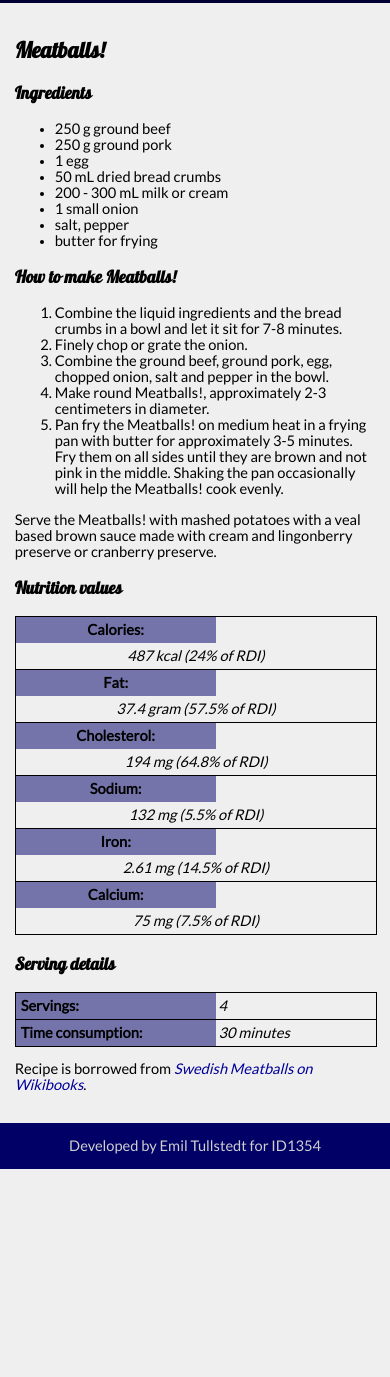
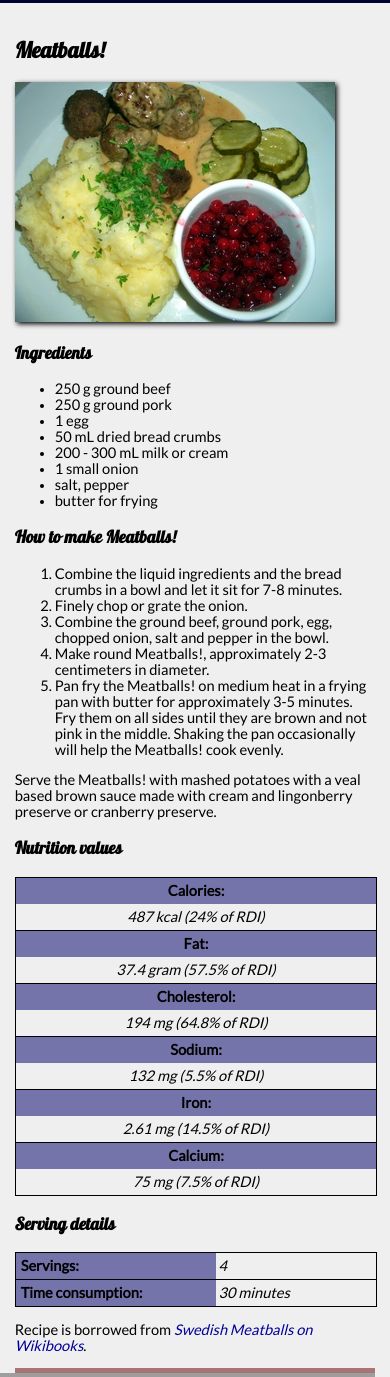
Before and after one commit to sakjur/tasty-recipes-kth, a PHP site: page /meatballs.html in a window 390 px wide. Shown: the part 190-1567 px from the top of the page. Before the commit the page ends 1359 px from the top, so only its background shows below. Run offline with PHP 8.4, Linux system fonts and the light colour scheme; grey boxes are pictures that could not be loaded.

Commit message:
Meatballs updated

```diff
--- a/p1/css/main.css
+++ b/p1/css/main.css
@@ -172,6 +172,58 @@ nav a:hover
     background: #7474AA;
 }
 
+.food-image
+{
+    box-shadow: 2px 2px 5px #000000;
+    float:right;
+}
+
+.comment
+{
+    display: block;
+    margin: 5px 0;
+    background: #ceffce;
+}
+
+#comment-box:nth-child(even) .comment
+{
+    background: #ffcece;
+}
+
+#comment-box:nth-child(even) .comment-meta
+{
+    background: #AA7474;
+}
+
+.comment .comment-meta
+{
+    display: table-cell;
+    width: 190px;
+    padding: 5px;
+    background: #74AA74;
+}
+
+.comment .comment-meta img
+{
+    float: right;
+}
+
+.comment .comment-text
+{
+    display: table-cell;
+    width: 480px;
+}
+
+.comment .comment-meta .name
+{
+    display: block;
+}
+
+.comment .comment-meta .date
+{
+    display: block;
+}
+
 @media (min-width: 1200px)
 {
     #container
@@ -203,6 +255,21 @@ nav a:hover
         display: table-cell;
         width: 520px;
         height: 100%;
+    }
+
+    .food-image
+    {
+        float: right;
+    }
+
+    .comment .comment-meta
+    {
+        width: 260px;
+    }
+
+    .comment .comment-text
+    {
+        width: 660px;
     }
 }
 
@@ -237,6 +304,26 @@ nav a:hover
     {
         display: none;
     }
+
+    .food-image
+    {
+        float: none;
+    }
+
+    .comment .comment-meta
+    {
+        display: block;
+        padding: 5px 0;
+        width: 100%;
+    }
+
+    .comment .comment-text
+    {
+        display: block;
+        width: 100%;
+        margin: 0 auto;
+        padding: 5px 0;
+    }
 }
 
 @media (max-width: 480px)
@@ -248,7 +335,7 @@ nav a:hover
         width: 100%;
     }
 
-    .nutrition-row .key
+    .nutrition .nutrition-row .key
     {
         display: block;
         width: 100%;
@@ -257,11 +344,12 @@ nav a:hover
         text-align: center;
     }
 
-    .nutrition-row .value
+    .nutrition .nutrition-row .value
     {
         display: block;
         width: 100%;
         text-align: center;
         padding: 5px 0;
     }
+
 }
--- a/p1/meatballs.html
+++ b/p1/meatballs.html
@@ -15,12 +15,14 @@
         <nav>
             <a href="index.html" class="current">Main</a>
             <a href="calendar.html">Calendar</a>
-            <a href="Meatballs!.html">Meatballs</a>
+            <a href="meatballs.html">Meatballs</a>
             <a href="pancakes.html">Pancakes</a>
         </nav>
 
         <section>
             <h2>Meatballs!</h2>
+
+            <img class="food-image" src="img/meatballs320.jpg" alt="Picture of Meatballs!" />
 
             <div class="ingredients">
                 <h3>Ingredients</h3>
@@ -87,7 +89,31 @@
             <p class="reference">
                 Recipe is borrowed from <a href="https://en.wikibooks.org/w/index.php?title=Cookbook:Swedish_Meatballs&amp;oldid=2691161">Swedish Meatballs on Wikibooks</a>.
             </p>
+            <div id="comment-box">
+                <div class="comment">
+                    <div class="comment-meta">
+                        <img src="http://www.gravatar.com/avatar/2687ecee4897dda9eddddeacf023d5ad?d=retro&s=42" />
+                        <b class="author">Emil Tullstedt</b>
+                        <i class="date">2014-09-04 11:22</i>
+                    </div>
+                    <div class="comment-text">
+                        <p>This tastes superweird. Would not recommend to anyone willing to keep their sanity</p>
+                    </div>
+                </div>
+            </div>
+            <div id="comment-box">
+                <div class="comment">
+                    <div class="comment-meta">
+                        <img src="http://www.gravatar.com/avatar/2687ecee48955555eddddeacf023d5ad?d=retro&s=42" />
+                        <b class="author">Roald Dahl</b>
+                        <i class="date">2014-09-04 11:22</i>
+                    </div>
+                    <div class="comment-text">
+                        <p>It's "different".</p>
+                    </div>
+                </div>
         </section>
+
         <footer>Developed by Emil Tullstedt for ID1354</footer>
     </div>
 </body>
```
Also changed, not shown: p1/img/meatballs320.jpg (added), p1/img/meatballs480.jpg (added), p1/img/meatballs720.jpg (added).
